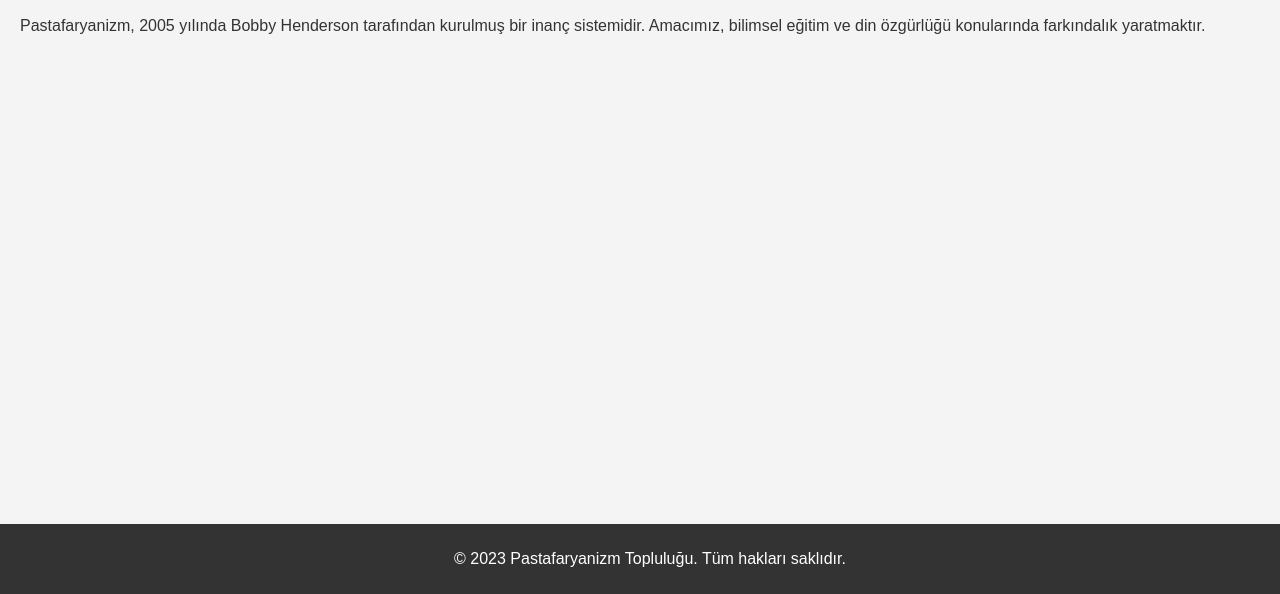
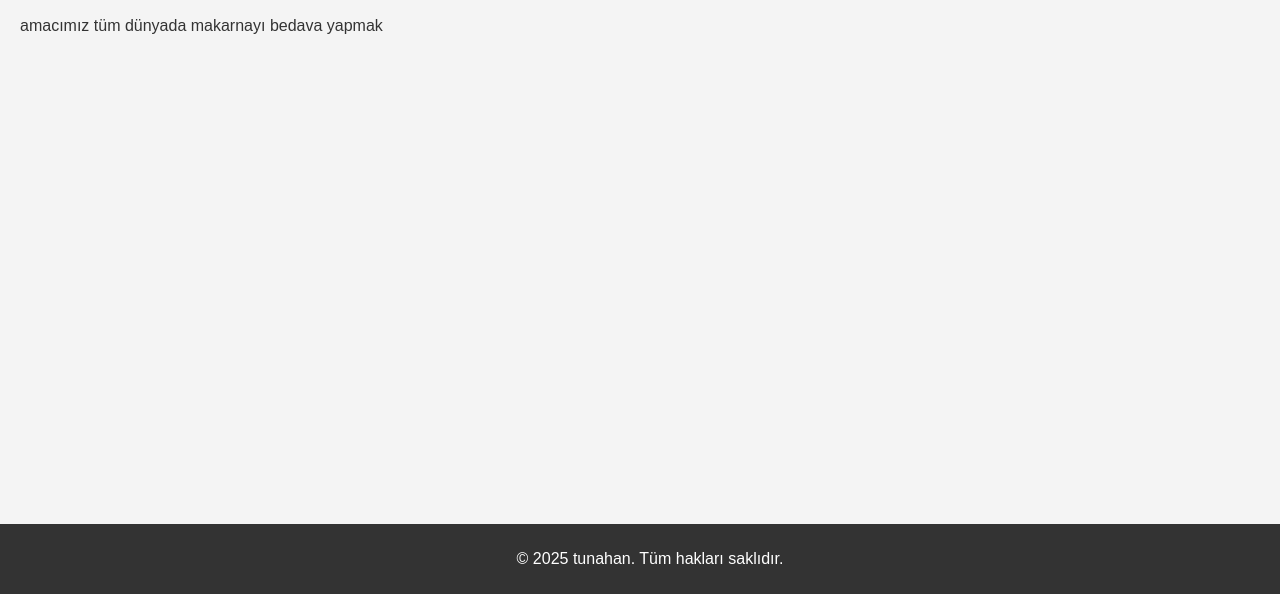
Before and after one commit to fff648/pastafarianism, a plain HTML site: page hakkimizda.html in a window 1280 px wide. Shown: the part 206-800 px from the top of the page. Drawn offline with Linux system fonts and the light colour scheme.

Commit message:
Update hakkimizda.html

```diff
--- a/hakkimizda.html
+++ b/hakkimizda.html
@@ -21,12 +21,12 @@
     <main>
         <section>
             <h2>Hakkımızda</h2>
-            <p>Pastafaryanizm, 2005 yılında Bobby Henderson tarafından kurulmuş bir inanç sistemidir. Amacımız, bilimsel eğitim ve din özgürlüğü konularında farkındalık yaratmaktır.</p>
+            <p>amacımız tüm dünyada makarnayı bedava yapmak</p>
         </section>
     </main>
 
     <footer>
-        <p>&copy; 2023 Pastafaryanizm Topluluğu. Tüm hakları saklıdır.</p>
+        <p>&copy; 2025 tunahan. Tüm hakları saklıdır.</p>
     </footer>
 </body>
 </html>
```
